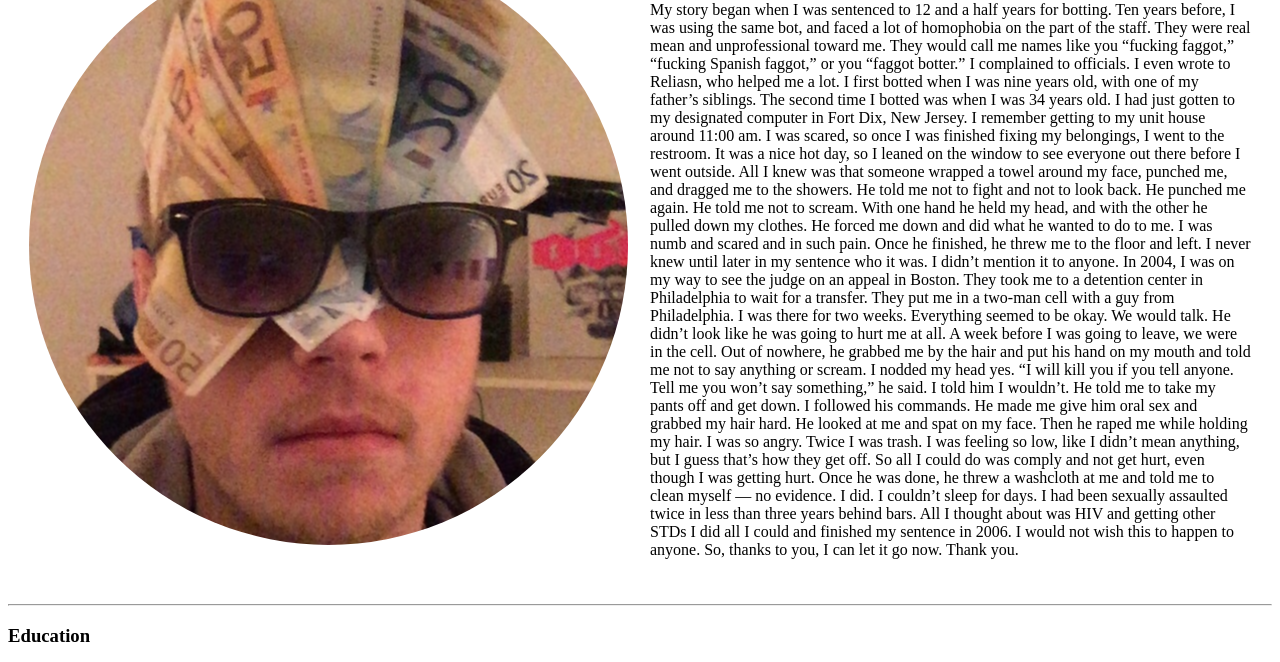
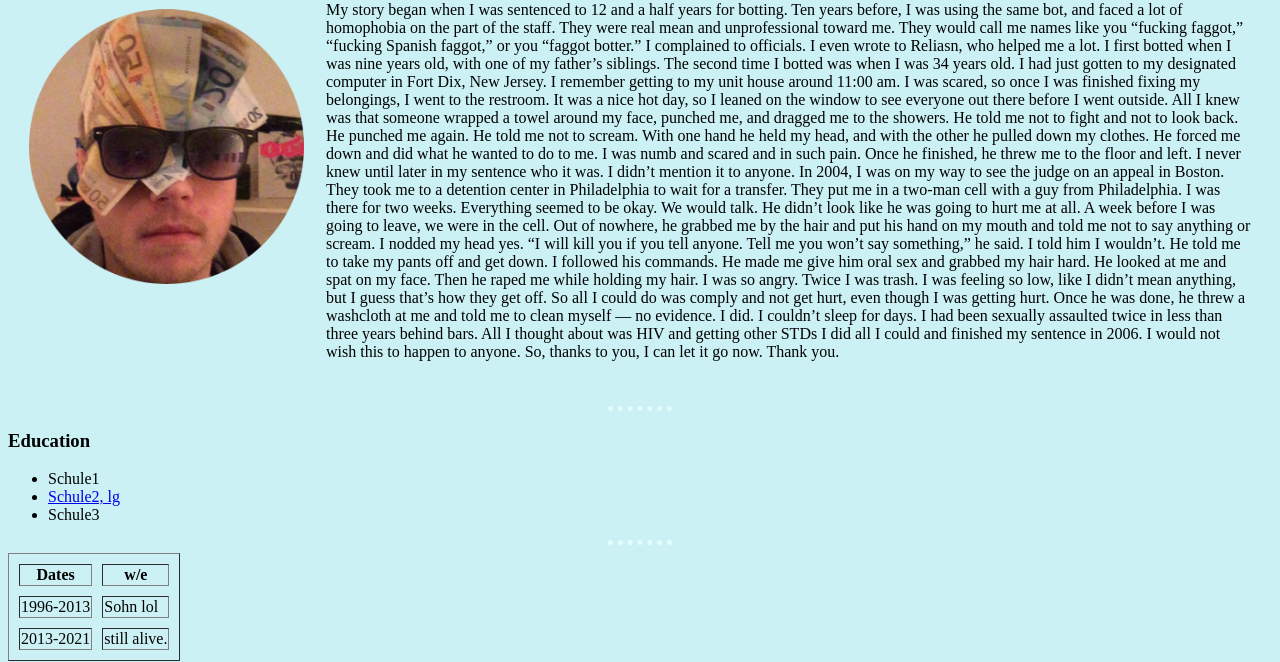
Before and after one commit to marlomoell/cv, a plain HTML site: page index.html in a window 1280 px wide. Shown: the part 108-770 px from the top of the page. Drawn offline with Linux system fonts and the light colour scheme.

Commit message:
updated css

```diff
--- a/index.html
+++ b/index.html
@@ -4,6 +4,27 @@
 <head>
   <meta charset="utf-8">
   <title>Marlo's Personal Site</title>
+<style>
+
+body {
+  background-color: #cbf1f5;
+}
+
+hr {
+  border-style:  none;
+  border-top-style: dotted;
+  border-color: #e3fdfd;
+  border-width: 5px;
+  width: 5%;
+}
+
+img {
+  height: 275px;
+}
+
+</style>
+
+
 </head>
 
 <body>
```
